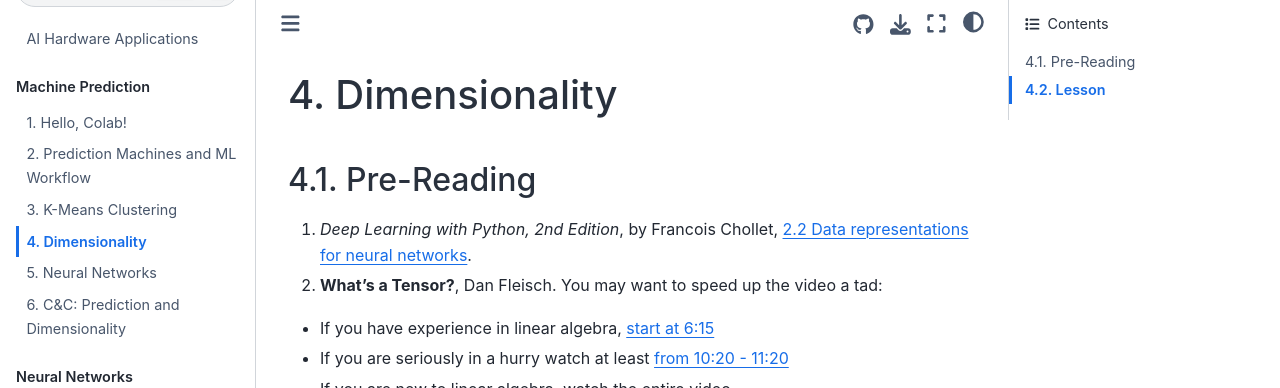
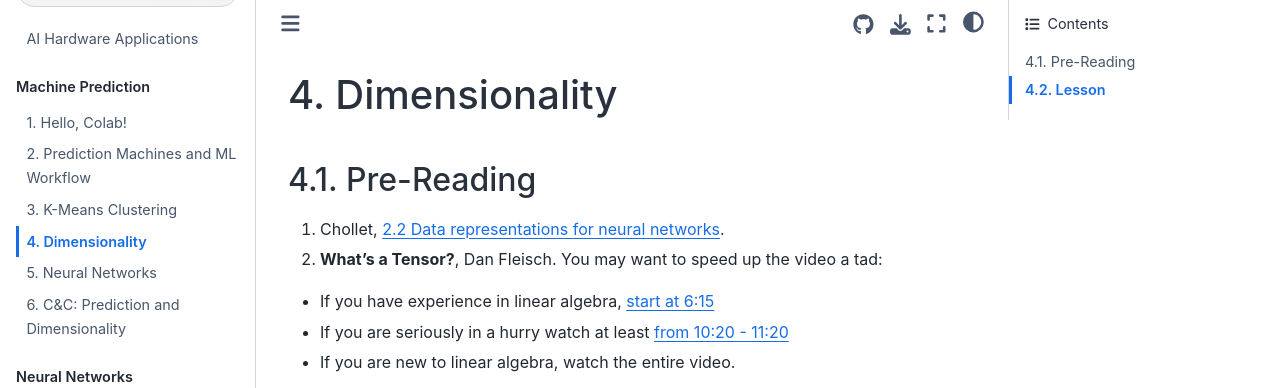
Before and after one commit to byarbrough/ai-hardware, a Jupyter Book: the page built from book/b1-prediction/dimensionality.md, in a window 1280 px wide and 1160 px high, cut to the strip 0-388 px from the top of the window. Built offline with Jupyter Book 1.0.4 settings and Sphinx 7.4.7 and the Sphinx Book theme 1.1.4, drawn with Linux system fonts in a browser that asks for light colours; pages that are not in the unit, such as notebooks, are missing from menus.

```diff
--- a/book/b1-prediction/dimensionality.md
+++ b/book/b1-prediction/dimensionality.md
@@ -2,7 +2,7 @@
 
 ## Pre-Reading
 
-1. *Deep Learning with Python, 2nd Edition*, by Francois Chollet, [2.2 Data representations for neural networks](https://learning.oreilly.com/library/view/deep-learning-with/9781617296864/Text/02.htm#:-:text=2.2%20Data%20representations%20,for%20neural%20networks).
+1. Chollet, [2.2 Data representations for neural networks](https://learning.oreilly.com/library/view/deep-learning-with/9781617296864/Text/02.htm#:-:text=2.2%20Data%20representations%20,for%20neural%20networks).
 
 2. **What's a Tensor?**, Dan Fleisch. You may want to speed up the video a tad:
 
```
